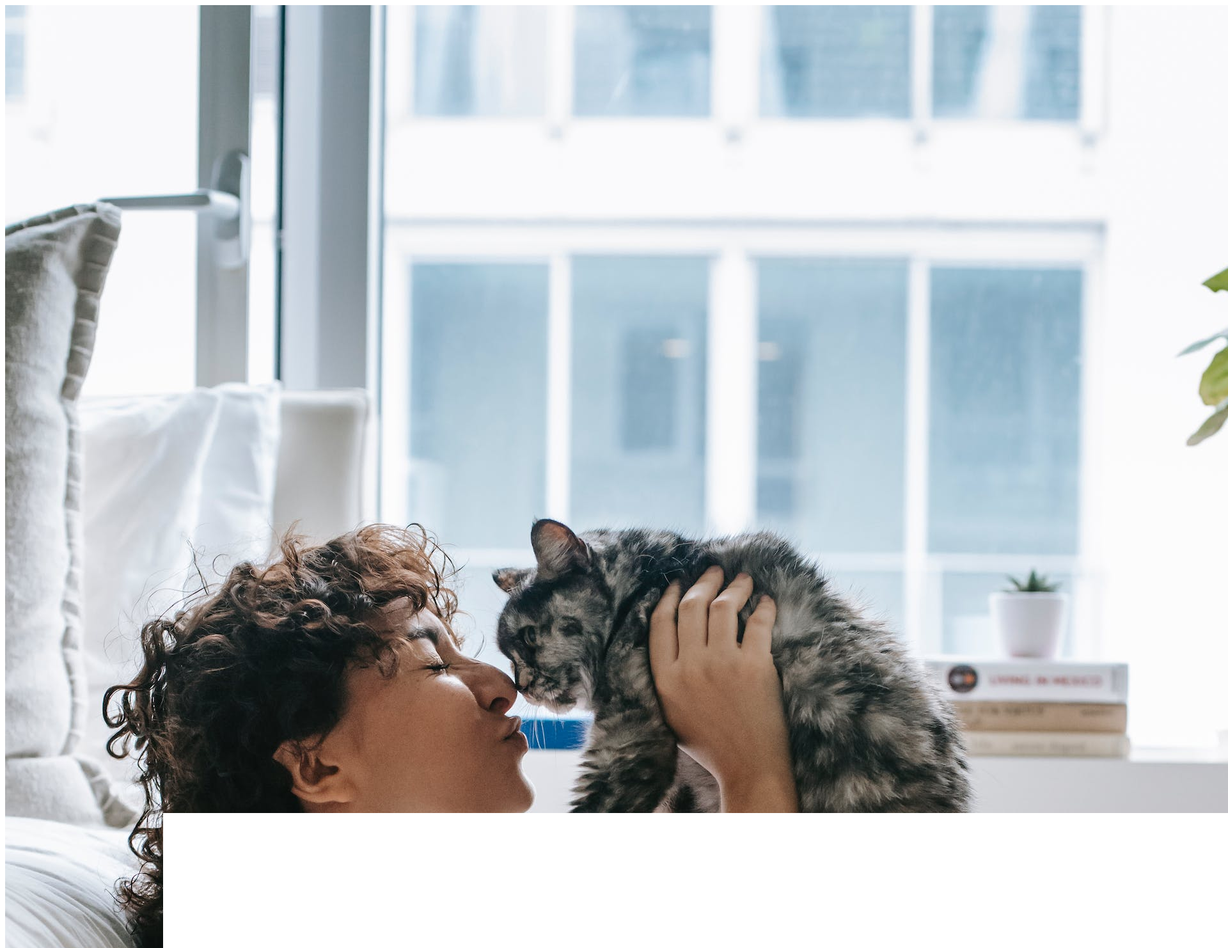
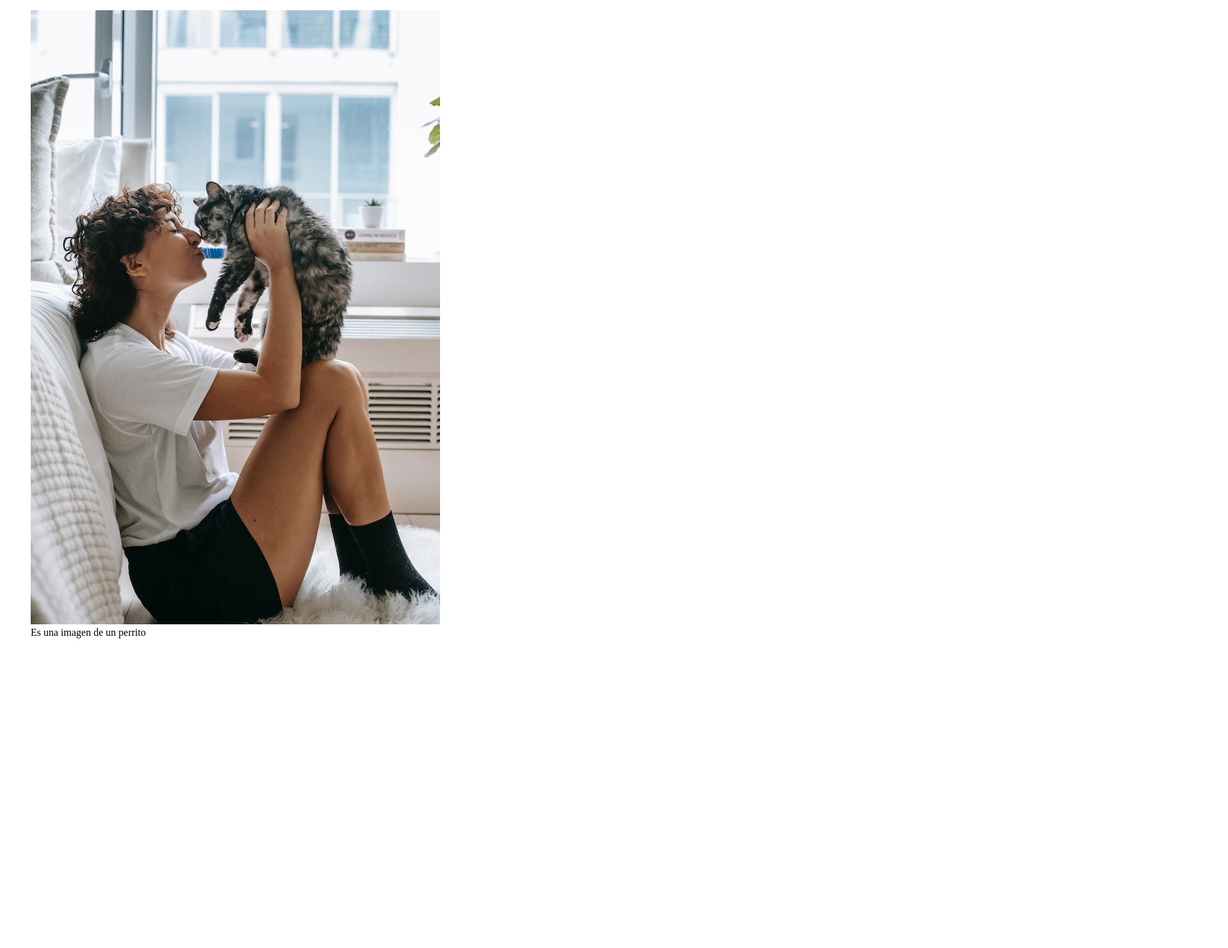
Before and after one commit to Yoshua21/html-css-platzy, a plain HTML site: page claseImg/index.html in a window 1280 px wide. Shown: the top 1482 px of the page at 64% size, 1920 px wide, since content can reach past the window. After the commit the page ends 1014 px from the top, so only its background shows below. Drawn offline with Linux system fonts and the light colour scheme.

Commit message:
Se utilizo la etiqueta figure y se agrego una neuva carpeta pra video

```diff
--- a/claseImg/index.html
+++ b/claseImg/index.html
@@ -8,7 +8,13 @@
     <body>
         <main>
             <section>
-                <img src="./pics/big.jpg" alt="Imagen de perrito en calidad grande">
+                <figure>
+                    <img
+                    src="./pics/little.jpg"
+                    alt="Imagen de perrito en calidad grande"
+                    />
+                    <figcaption>Es una imagen de un perrito</figcaption>
+                </figure>
             </section>
         </main>
     </body>
```
Also changed, not shown: clasevideo/index.html (added).
